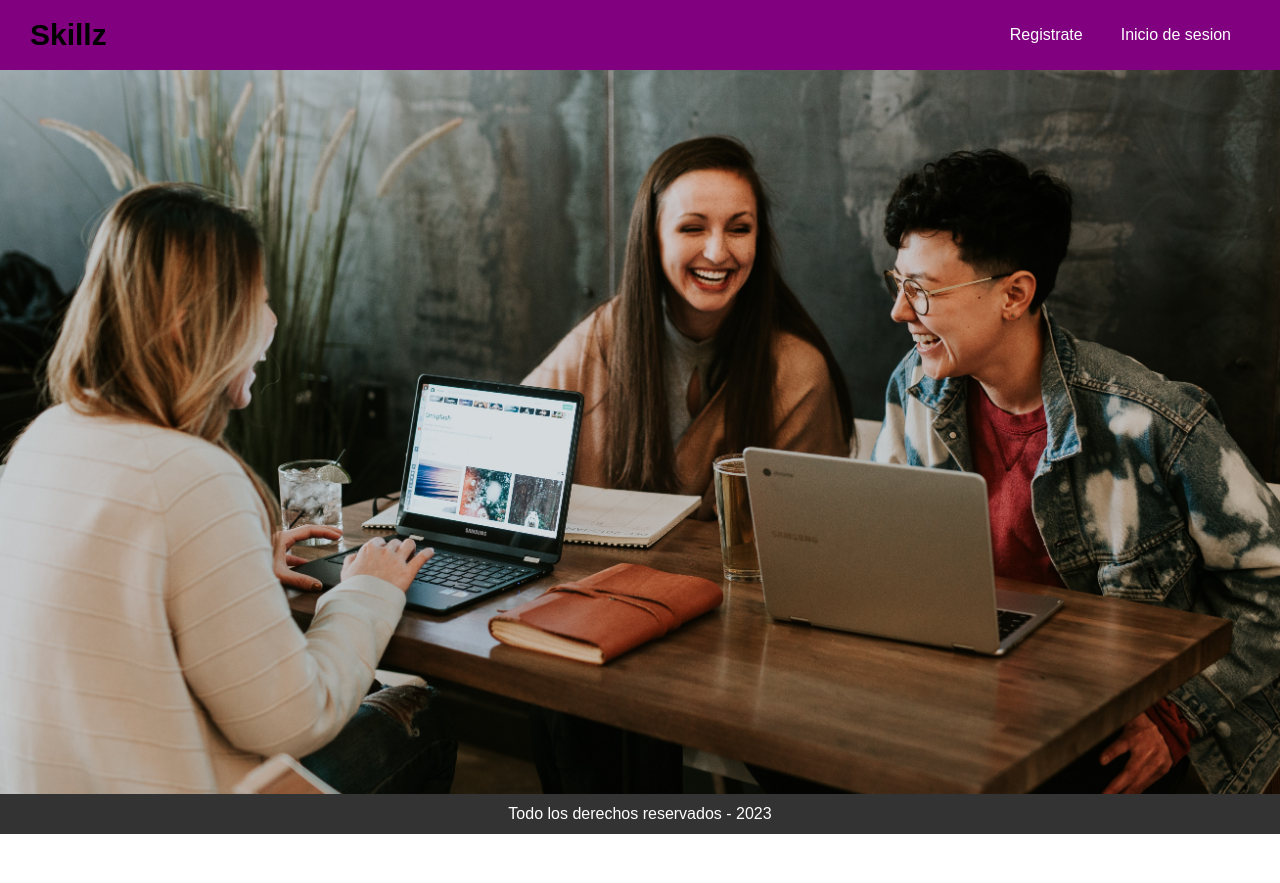
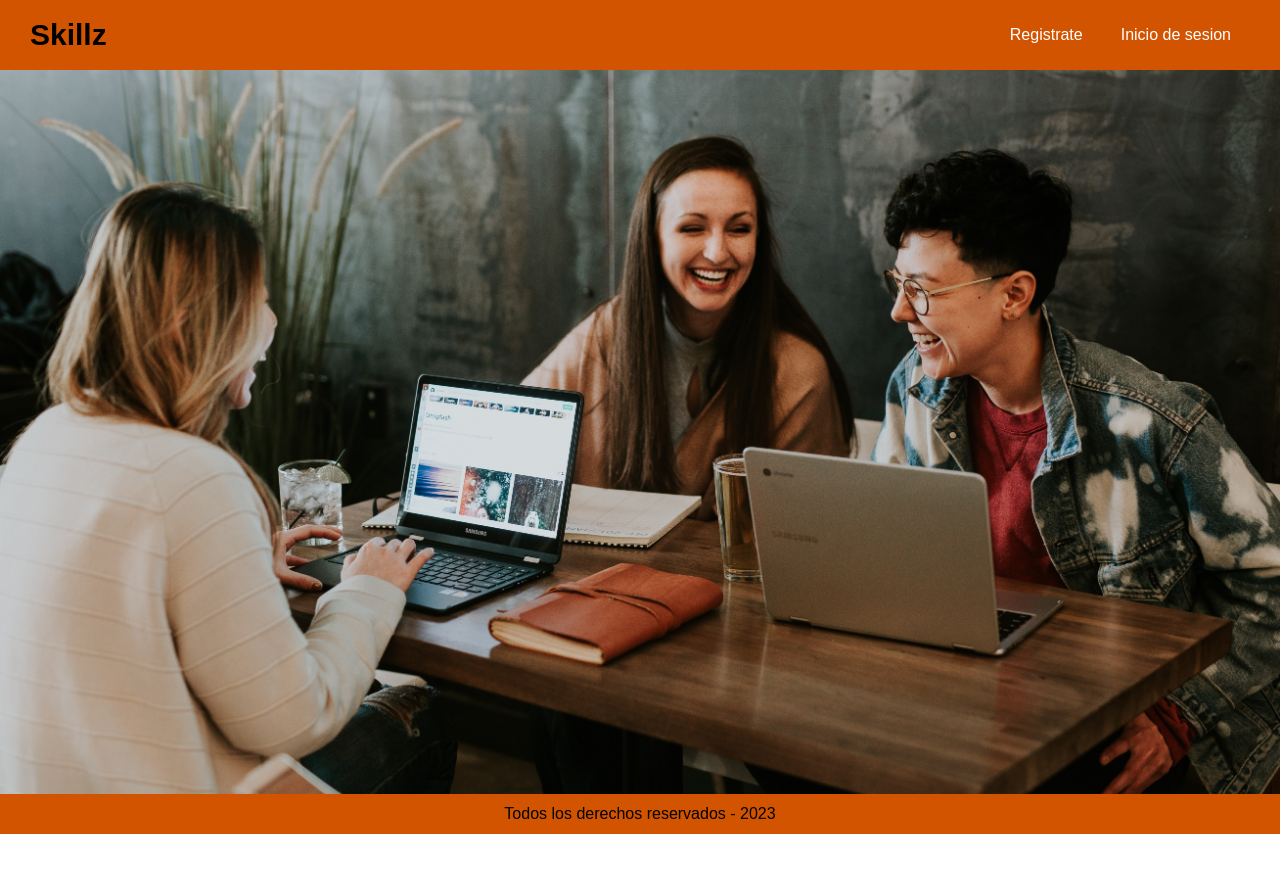
Before and after one commit to Splytek/learning_php, a PHP site: page / in a window 1280 px wide. Run offline with PHP 8.4, Linux system fonts and the light colour scheme.

Commit message:
29_09_2023

```diff
--- a/project_demo/css/estilos.css
+++ b/project_demo/css/estilos.css
@@ -5,7 +5,6 @@
 }
 
 /*Texto color blanco en todas partes*/
-
 body {
     margin: 0;
     padding: 0;
@@ -53,7 +52,7 @@ p {
 
 /*Aplica el color de fondo, altura y "padding"*/
 .navbar {
-    background-color: purple;
+    background-color: #D35400;
     height: 70px;
     padding: 0 30px;
 }
@@ -109,8 +108,10 @@ p {
 
 /* Estilos para el pie de página */
 footer {
-    background-color: #333;
-    color: #fff;
-    text-align: center;
-    padding: 11px 0;
+    display: flex;
+    align-items: center;
+    justify-content: center;
+    background-color: #D35400;
+    color: #000000;
+    height: 40px;
 }
--- a/project_demo/index.html
+++ b/project_demo/index.html
@@ -35,14 +35,14 @@
                     <img src="imgs/img2.jpg" alt="img2">
                 </div>
                 <div class="mySlides">
-                    <img src="imgs/img1.jpg" alt="img3">
+                    <img src="imgs/img3.jpg" alt="img3">
                 </div>
         </div>
 
     </main>
 
     <footer>
-        Todo los derechos reservados - 2023
+        Todos los derechos reservados - 2023
     </footer>
 </body>
 
```
Also changed, not shown: project_demo/css/estilos_user.css (added), project_demo/imgs/img3.jpg (added).
